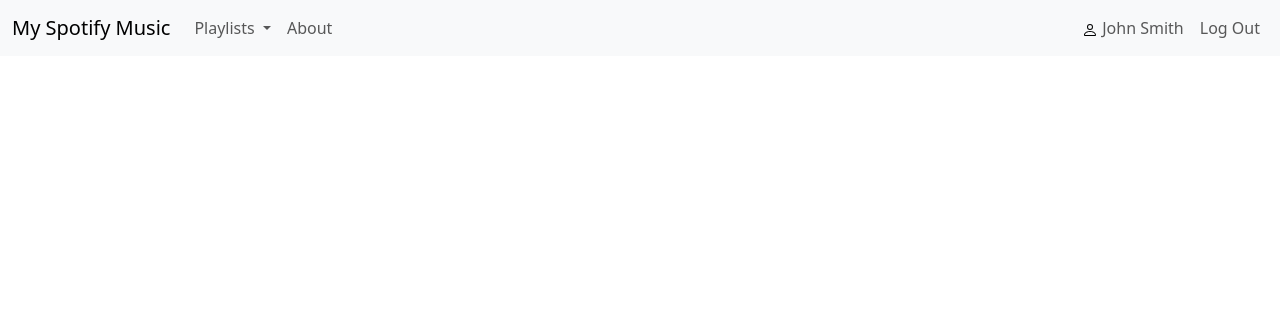
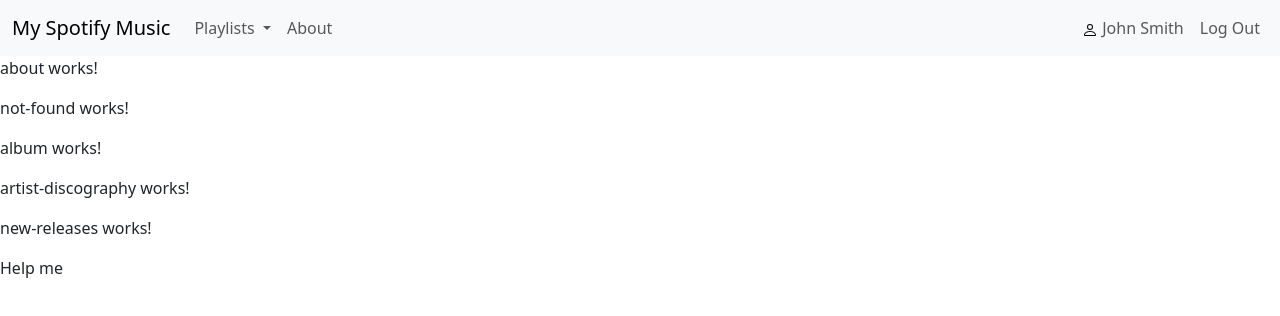
Before and after one commit to DolmaBhuti/My_Music_App, an Angular app in the folder My_Music_App/: page / in a window 1280 px wide. Shown: the top 316 px of the page. Built offline with nearby package versions, Linux system fonts and the light colour scheme.

Commit message:
imported new components to app module

```diff
--- a/My_Music_App/src/app/about/about.component.ts
+++ b/My_Music_App/src/app/about/about.component.ts
@@ -1,13 +1,14 @@
-import { Component } from '@angular/core';
+import { Component, OnInit, Input } from '@angular/core';
 import { CommonModule } from '@angular/common';
 
 @Component({
   selector: 'app-about',
+  imports: [CommonModule],
   standalone: true,
-  imports: [CommonModule],
   templateUrl: './about.component.html',
-  styleUrl: './about.component.scss'
+  styleUrl: './about.component.scss',
 })
-export class AboutComponent {
-
+export class AboutComponent implements OnInit {
+  constructor() {}
+  ngOnInit(): void {}
 }
--- a/My_Music_App/src/app/app.component.html
+++ b/My_Music_App/src/app/app.component.html
@@ -49,3 +49,10 @@
     </div>
   </div>
 </nav>
+
+<app-about></app-about>
+<app-not-found></app-not-found>
+<app-album></app-album>
+<app-artist-discography></app-artist-discography>
+<app-new-releases></app-new-releases>
+Help me
--- a/My_Music_App/src/app/app.component.ts
+++ b/My_Music_App/src/app/app.component.ts
@@ -1,6 +1,6 @@
 import { Component } from '@angular/core';
 import { NgbModal } from '@ng-bootstrap/ng-bootstrap';
-
+//import { AboutComponent } from './about/about.component';
 @Component({
   selector: 'app-root',
   templateUrl: './app.component.html',
```
Also changed, not shown: My_Music_App/src/app/album/album.component.ts (+3 -5 lines), My_Music_App/src/app/app.module.ts (+12 -1 lines), My_Music_App/src/app/artist-discography/artist-discography.component.ts (+3 -5 lines), My_Music_App/src/app/new-releases/new-releases.component.ts (+3 -5 lines), My_Music_App/src/app/not-found/not-found.component.ts (+3 -5 lines).
